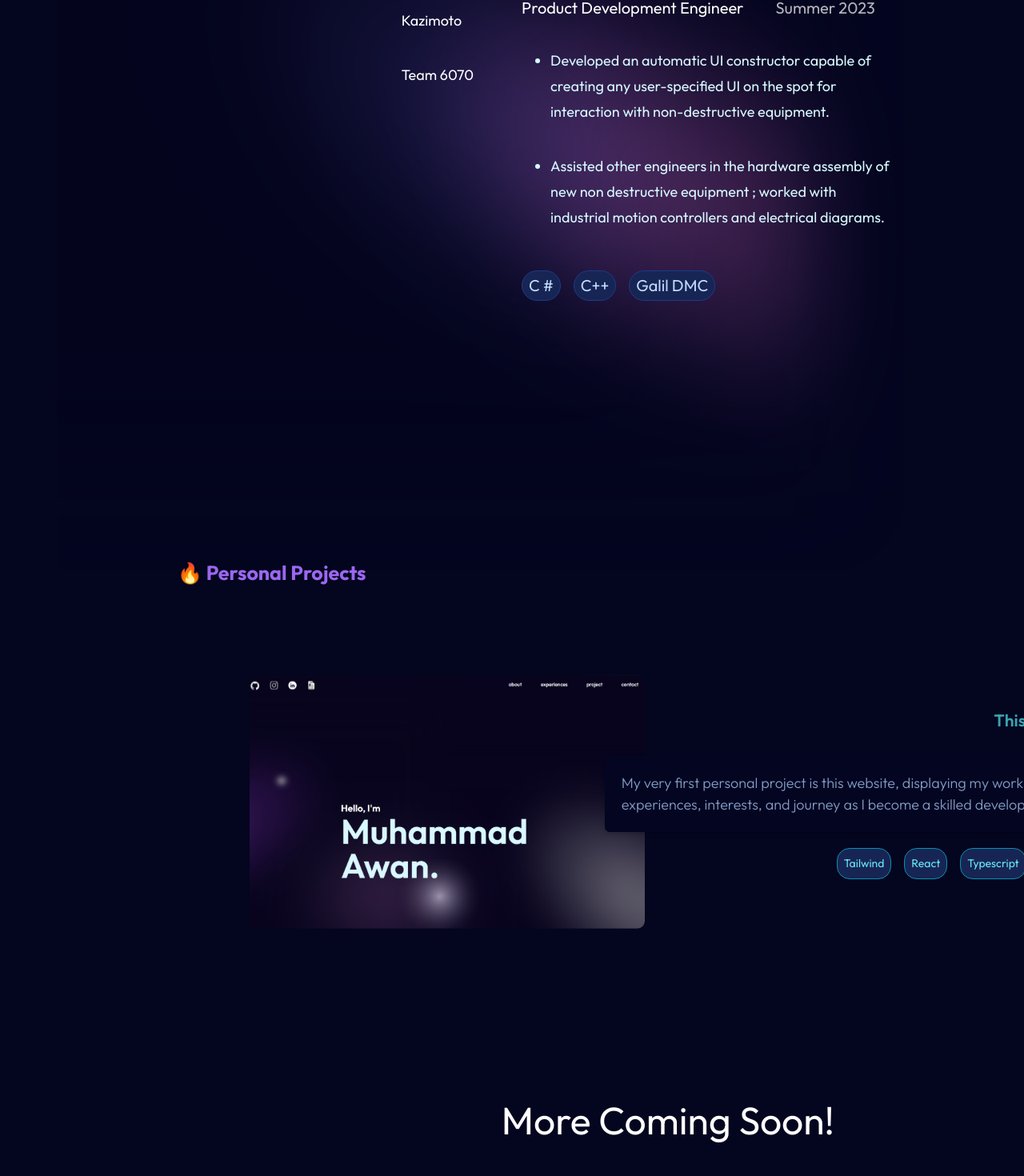
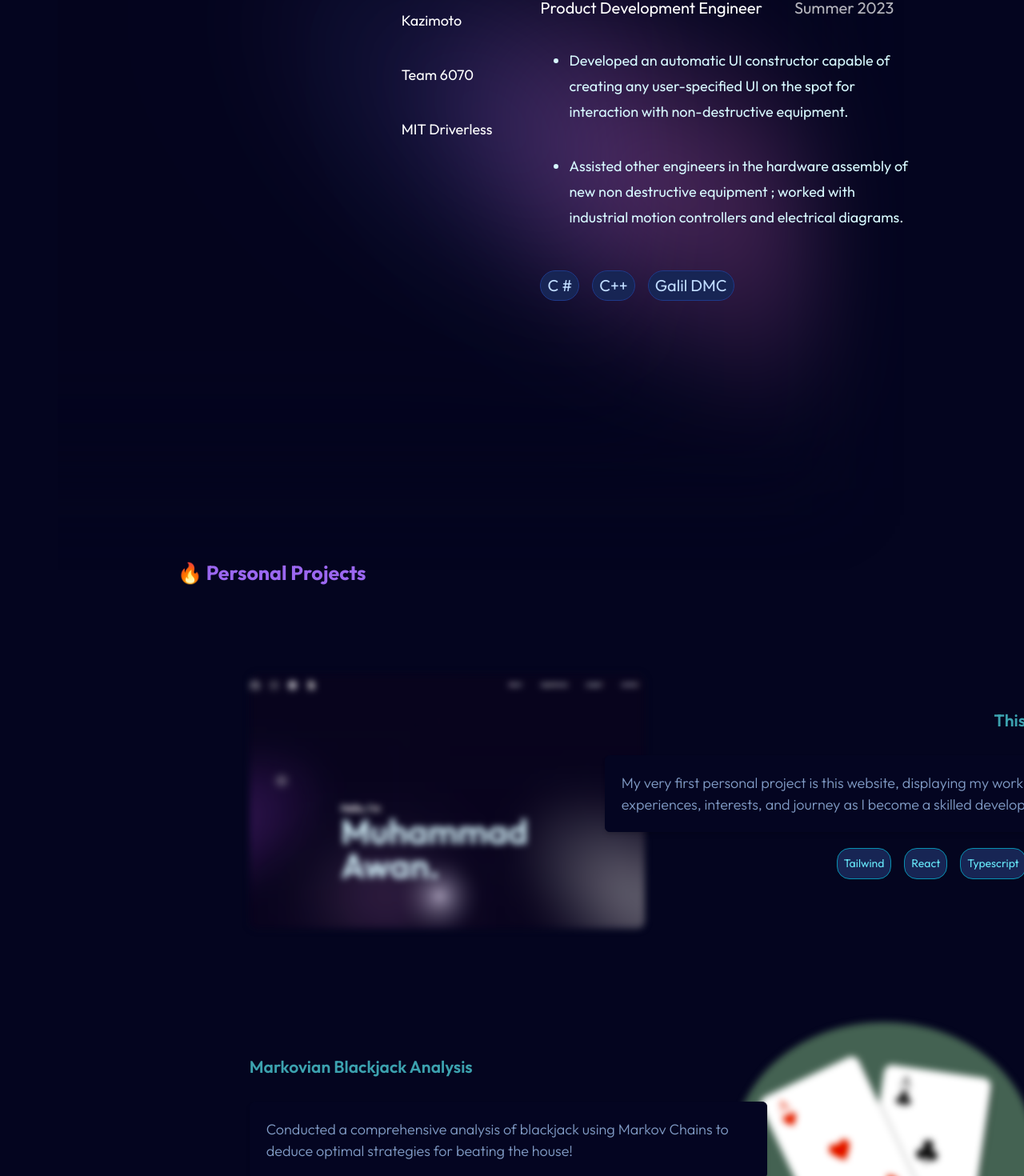
Before and after one commit to muhammad-awan0/portfolio, a React (Vite) app: page / in a window 1280 px wide. Shown: the part 2424-3894 px from the top of the page at 80% size. Built offline with nearby package versions, Linux system fonts and the light colour scheme.

Commit message:
Added new project and experience

```diff
--- a/src/Experiences/Experiences.tsx
+++ b/src/Experiences/Experiences.tsx
@@ -34,6 +34,18 @@ const experiencesDetails = [
       "Facilitated various STEM activities and programs, aiming to foster enthusiasm and participation in the scientific community.",
     ],
     tools: ["Java", "WPLib", "Fusion 360"],
+  },
+  {
+    name: "MIT-PIT-RW",
+    tab: "MIT Driverless",
+    role: "Software Developer",
+    date: "Fall 2023",
+    tasks: [
+      "Collaborated in a team of 30+ to develop an autonomous race car for the Indy Autonomous Challenge",
+      "Played a pivotal role in programming and integrating autonomous path planning and decision making.",
+      "Simulated vehicle navigation and performed trajectory analysis!"
+    ],
+    tools: ["Python", "ROS2","Numpy","matplotlib"],
   },
 ];
 
--- a/src/Projects/projects.tsx
+++ b/src/Projects/projects.tsx
@@ -1,5 +1,6 @@
 import { useEffect, useState } from "react";
 import portfolioSVG from "./Portfolio-img.svg";
+import playingcardSVG from "./beakman_Aces.svg";
 
 interface ProjectDetails {
   name: string;
@@ -17,6 +18,14 @@ const projectsDetails: ProjectDetails[] = [
       "My very first personal project is this website, displaying my work experiences, interests, and journey as I become a skilled developer",
     tools: ["Tailwind", "React", "Typescript","Node.JS"],
     repo: "https://github.com/muhammad-awan0/portfolio",
+  },
+  {
+    name: "Markovian Blackjack Analysis",
+    image: playingcardSVG,
+    details:
+      "Conducted a comprehensive analysis of blackjack using Markov Chains to deduce optimal strategies for beating the house!",
+    tools: ["Python", "Numpy"],
+    repo: "https://drive.google.com/file/d/19JkWsUmtKEP-PXMiNYVAxsAapI7Thyqm/view?usp=sharing",
   },
 ];
 
@@ -72,7 +81,7 @@ const ProjectCardDesktop = ({ project, flipLayout }: ProjectCardProps) => {
       <img
         src={project.image}
         alt={project.name}
-        className="z-10 mt-[200px] w-[494px] h-[332.99px] hue-rotate-[10deg] hover:hue-rotate-0 duration-1000 hover:cursor-pointer"
+        className="z-10 mt-[200px] w-[494px] h-[332.99px] hue-rotate-[10deg] hover:hue-rotate-0 duration-1000 hover:cursor-pointer blur-sm hover:blur-none"
       />
       <div
         className={`flex flex-col self-center z-20 mt-[180px] ${
```
Also changed, not shown: src/Projects/beakman_Aces.svg (added).
